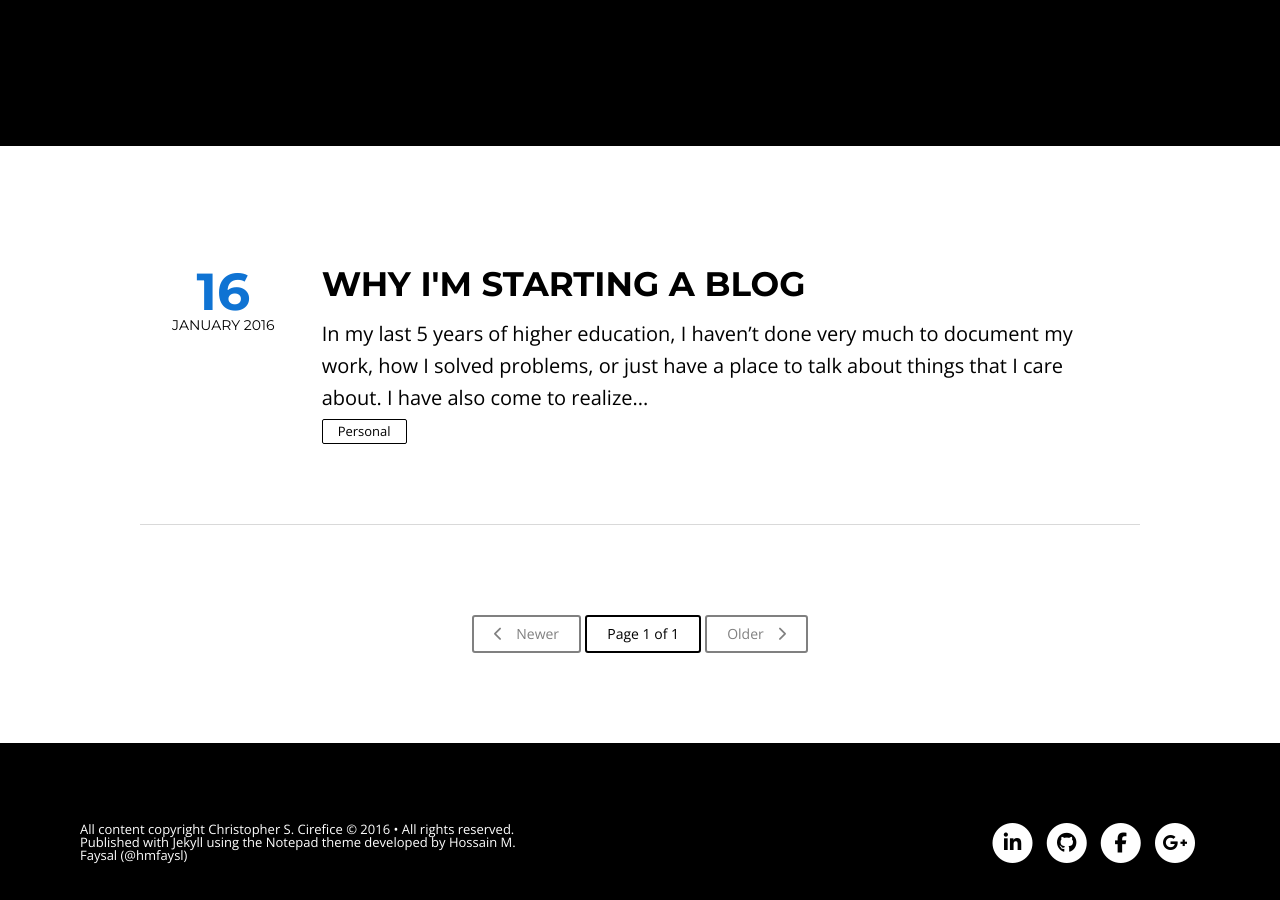
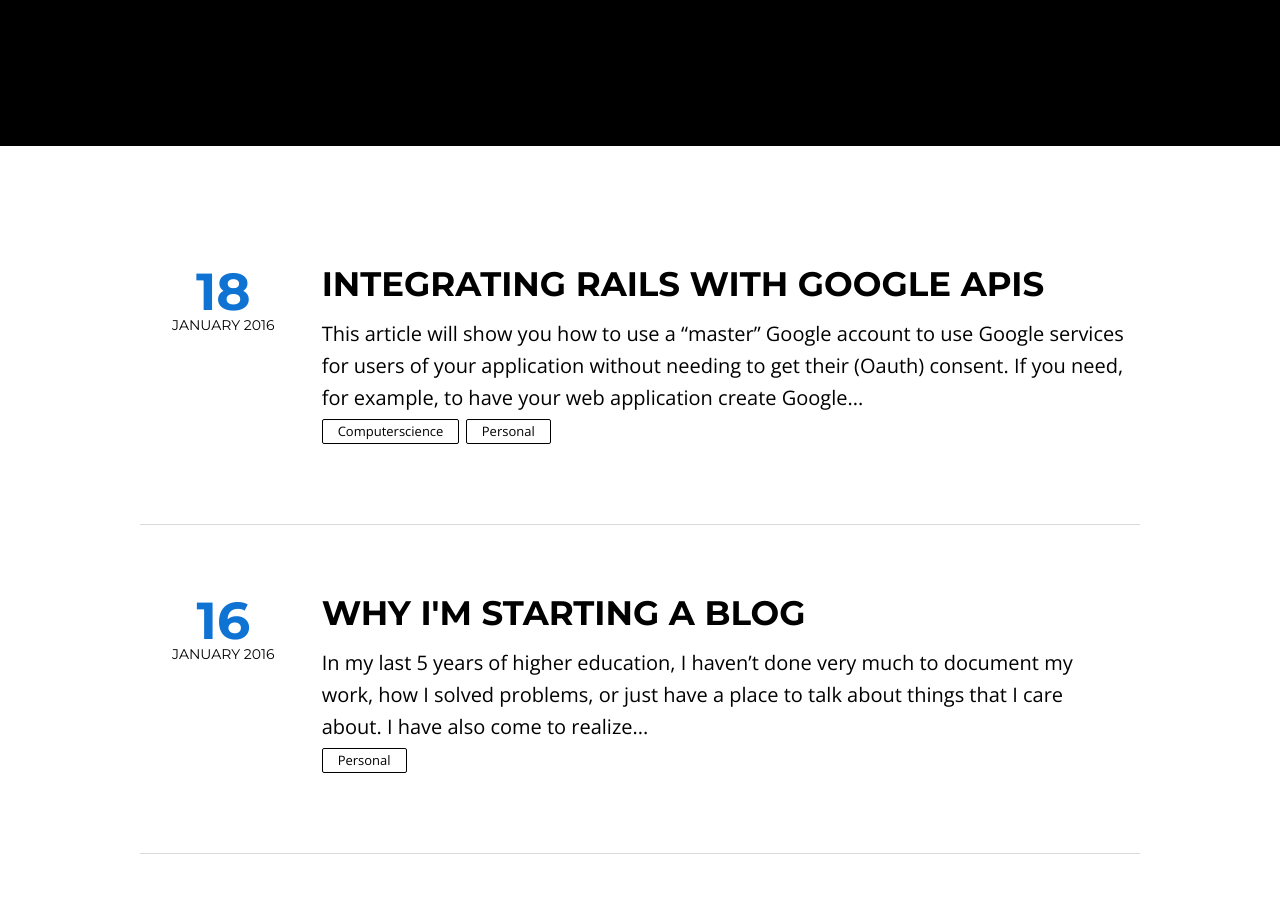
Before and after one commit to cireficc/cireficc.github.io, a Jekyll site: the page built from index.html, in a window 1280 px wide and 900 px high, scrolled down 378 px. Built offline with Jekyll 4.4.1, drawn with Linux system fonts in a browser that asks for light colours; nearby versions of some CDN libraries; library files that are not in the unit come from our copies; the list of posts is cut into pages by our own code; some of the changed lines change nothing that is shown.

Commit message:
Finish Google API post

```diff
--- a/_posts/2016-01-18-integrating-rails-with-google-apis.md
+++ b/_posts/2016-01-18-integrating-rails-with-google-apis.md
@@ -5,7 +5,7 @@ description: "Using a single Google account to access APIs to create calendar ev
 modified: "Sat Jan 16 2016 19:53:00 GMT-0500 (Eastern Standard Time)"
 category: personal
 comments: true
-published: false
+published: true
 categories:
   - computerscience
 tags:
@@ -17,7 +17,7 @@ tags:
 featured: false
 ---
 
-This article will show you how to use a "master" Google account to host and maintain data on Google services for users of your application without
+This article will show you how to use a "master" Google account to use Google services for users of your application without
 needing to get their (Oauth) consent. If you need, for example, to have your web application create Google Calendar events for your organization
 after users request dates/times, continue reading!
 
@@ -35,68 +35,161 @@ that allowed easy integration with Google services such as Spreadsheets, Calenda
 requires usage of the available [Google APIs](https://console.developers.google.com/start), specifically through using the
 [Ruby Client Library](https://developers.google.com/api-client-library/ruby).
 
-## A bit of research
+## Getting API access with a service account
 
-When I initially started, I wasted a lot of time looking into the complexities of [*service accounts*](https://developers.google.com/identity/protocols/OAuth2ServiceAccount),
-because one would initially think "*oh, I have a web app (server application) communicating with Google, so I should use a service account*".
-**Wrong**. Well, not *completely* wrong. Service accounts are designed to allow a web application to call Google APIs without necessarily interacting
-with Google user data. However, setting up a service account is very complex and there's essentially no documentation or example code on *how to use it*!
-The easier method is to simply use a *personal* account that is "in charge" of all the data, and use *that* to access the APIs. Our lab has a Google
-account that hosts our calendars, email, Drive storage, etc., so it made sense to completely bypass the service account scenario and simply authorize
-**our** Google account to use the APIs.
+A Google [service account](https://developers.google.com/identity/protocols/OAuth2ServiceAccount) will serve as the controller of all data,
+e.g. calendars, mail, drive storage, etc, and perform actions on behalf of your users (e.g. creating Calendar events for them, or sending them mail),
+but without needing direct access to *their* Google account/data. You can simply [create a Google account](https://accounts.google.com/signUp),
+and then immediately head over to the [Google developer console](https://console.developers.google.com/project), and follow the steps below.
 
-## Getting API access with a "boss" account
+- **Create a project** - give it any name that you want (e.g. *api-test*).
 
-When I say *boss account* I mean a Google account that will serve as the owner of all data, e.g. calendars, mail, drive storage, etc, and perform
-actions on behalf of your users (e.g. creating Calendar events for them, or sending them mail), but without needing direct access to *their* Google
-account/data. You can simply [create a Google account](https://accounts.google.com/signUp), and then immediately head over to the [Google developer
-console](https://console.developers.google.com/project), and follow the steps below.
+	![Create project]({{ site.url }}/images/integrating-rails-with-google-apis/create-project.png)
 
-1. **Create a project** - give it any name that you want (e.g. api-test)
- - wait for the project creation to finish
-2. **Use Google APIs** - click the link to *enable and manage APIs*
- - Some APIs are enabled by default, but let's enable Calendar and Mail
-3. Under the section Google Apps APIs, click and **enable Calendar and Mail**
- - You will be prompted to *Go to credentials* in order to generate your API keys. Finish enabling both APIs, then click that dialog
-4. **Get credentials** - choose *New credentials*, and select *Oauth client ID*
- - An *Oauth client ID* is **normally** used on a per-user authorization basis when you request to access their data, e.g. requesting to access
-a user's Google Calendar, or their Facebook profile. However, we're going to manually authorize our "boss" account and use *it* and it only to
-access Google APIs.
- - Configure the *consent screen*; this screen will only be shown once to one person (your "boss" account), so it is not necessary to fill it
-out entirely. Just enter the *product name* and save.
-5. For the *application type*, choose ***other*** and give it a name
- - At this point you will be shown the **client_id** and **client_secret** - these are the important things, **do not share this information**!
-6. Close the dialog and click the download button to download the JSON file containing the API credentials: ![Download]({{ site.url }}/images/integrating-rails-with-google-apis/download.png)
-7. Install the Ruby Google API client with `gem install google-api-client`, or if you prefer in a Gemfile:
-{% highlight ruby linenos=table %}
-source 'https://rubygems.org'
+- **Use Google APIs** - click the link to *enable and manage APIs*.
+	- Some APIs are enabled by default, but let's enable Calendar and Mail.
 
-gem 'google-api-client', '~> 0.9'
+- Under the section Google Apps APIs, click and **enable Calendar and Mail**.
+	- You will be prompted to *Go to credentials* in order to generate your API keys. Finish enabling both APIs, then click *go to credentials*.
 
-def func
-    puts "Hello"
-end
+		![Download]({{ site.url }}/images/integrating-rails-with-google-apis/go-to-credentials.png)
 
-def func
-    puts "Hello"
-end
+	- On this screen you will see a link to [service account](https://console.developers.google.com/permissions/serviceaccounts). Go ahead and click it.
 
-def func
-    puts "Hello"
-end
+- **Create service account** - click the pretty blue button!
+	- Name your service account whatever you want (e.g. *api-service*)
+	- Check the box for *Furnish a new private key, and make the key type JSON
+	- Click *Create*
 
-def func
-    puts "Hello"
-end
+	![Download]({{ site.url }}/images/integrating-rails-with-google-apis/create-service-account.png)
 
-def func
-    puts "Hello"
-end
+A JSON file was just downloaded to your computer; you will use this when connecting to the various Google API clients. It should look something like this:
 
-def func
-    puts "Hello"
+{% highlight json %}
+{
+  "type": "service_account",
+  "project_id": "api-test-1244",
+  "private_key_id": "676.....f7a",
+  "private_key": "-----BEGIN PRIVATE KEY-----\nMII.....FwE=\n-----END PRIVATE KEY-----\n",
+  "client_email": "api-service@api-test-1244.iam.gserviceaccount.com",
+  "client_id": "108.....320",
+  "auth_uri": "https://accounts.google.com/o/oauth2/auth",
+  "token_uri": "https://accounts.google.com/o/oauth2/token",
+  "auth_provider_x509_cert_url": "https://www.googleapis.com/oauth2/v1/certs",
+  "client_x509_cert_url": "https://www.googleapis.com/robot/v1/metadata/x509/api-service%40api-test-1244.iam.gserviceaccount.com"
+}
+{% endhighlight %}
+
+We're going to test out the Ruby API client in the next few steps.
+
+- Install the Ruby Google API client with `gem install google-api-client`, or if you prefer in a Gemfile, `gem 'google-api-client', '~> 0.9.1'`.
+
+Let's get a quick script set up to list the calendars our service account has access to. The first thing we should do is create a helper class to handle authorization, API scoping and API variables. This allows for a more centralized access point to the Calendar API.
+
+{% highlight ruby lineanchors %}
+require 'googleauth'
+require 'google/apis/calendar_v3'
+
+class GoogleCalendarHelper
+
+  attr_reader :calendar
+  SCOPE = ["https://www.googleapis.com/auth/calendar"]
+  CALENDAR_ID = 'tg7popn406fnihirr8119f7150@group.calendar.google.com'
+
+  def initialize
+	@calendar = Google::Apis::CalendarV3::CalendarService.new
+	# get_application_default forces the use of this environment variable.
+	# Set it to the location of your JSON credentials.
+	ENV["GOOGLE_APPLICATION_CREDENTIALS"] = "api-test-key.json"
+	@calendar.authorization = Google::Auth.get_application_default(SCOPE)
+  end
 end
 {% endhighlight %}
+
+Create a Google Calendar and update `CALENDAR_ID` to the appropriate value; the calendar's id can be found through *Calendar settings*. Now we can write a script to test the API.
+
+{% highlight ruby lineanchors %}
+require_relative 'google_calendar_helper'
+
+# Initialize the API via our helper
+@calendar_helper = GoogleCalendarHelper.new
+@calendar = @calendar_helper.calendar
+
+# List all calendars that the service account has access to
+page_token = nil
+begin
+  result = @calendar.list_calendar_lists(page_token: page_token)
+  if result.items.empty?
+	puts "No access to any calendar!"
+  else
+	result.items.each do |c|
+	  puts "CAL: #{c.summary}"
+	end
+	if result.next_page_token != page_token
+	  page_token = result.next_page_token
+	else
+	  page_token = nil
+	end
+  end
+end while !page_token.nil?
+{% endhighlight %}
+
+Running the above script should output **No access to any calendar!**. The service account does not own any resources - it can only make API calls. Therefore, any resources you want to access via the API must be shared with the service account's email address. Under *Calendar settings*, share the calendar with your service account, and re-run the script.
+
+The output should now display any calendar that the service account can access, e.g. **CAL: Google API Test Calendar**. Now we can create an event. Add the following code to the previous script:
+
+{% highlight ruby lineanchors %}
+MINUTES_PER_DAY = 60 * 24
+date_start = DateTime.now + Rational(60, MINUTES_PER_DAY)
+date_end = date_start + Rational(60, MINUTES_PER_DAY)
+
+event = Google::Apis::CalendarV3::Event.new({
+  summary: 'Calendar API Test Event',
+  location: 'Test',
+  description: 'Testing the Calendar API',
+  start: {
+    date_time: date_start
+  },
+  end: {
+    date_time: date_end
+  },
+  attendees: [
+    {email: 'some_attendee@gmail.com'},
+    {email: 'some_student@university.edu'}
+  ]
+})
+
+result = @calendar.insert_event(GoogleCalendarHelper::CALENDAR_ID, event)
+puts "Event created: #{result.to_yaml}"
+{% endhighlight %}
+
+You should see the event created in the calendar for an hour from when you ran the script, lasting an hour. Finally, let's get a list of upcoming events:
+
+{% highlight ruby lineanchors %}
+response = @calendar.list_events(GoogleCalendarHelper::CALENDAR_ID,
+                              max_results: 10,
+                              single_events: true,
+                              order_by: 'startTime',
+                              time_min: Time.now.iso8601)
+
+puts "Upcoming events:"
+puts "No upcoming events found" if response.items.empty?
+response.items.each do |event|
+  start = event.start.date || event.start.date_time
+  puts "- #{event.summary} (#{start})"
+  puts event.to_yaml
+end
+{% endhighlight %}
+
+Other Google APIs, such as Mail, can be integrated easily - this is all Ruby, so dropping these functions into Rails is a simple task. Here are some resources that I found useful when getting this working:
+
+ - [Application Default Credentials](https://developers.google.com/identity/protocols/application-default-credentials) (aka service account credentials)
+ - [Service Accounts](https://developers.google.com/api-client-library/ruby/auth/service-accounts)
+ - [Calendar API Reference](https://developers.google.com/google-apps/calendar/v3/reference)
+ - [Calendar API Rdoc](http://www.rubydoc.info/github/google/google-api-ruby-client/Google/Apis/CalendarV3)
+ - [Calendar API Explorer](https://developers.google.com/apis-explorer/?hl=en_US#p/calendar/v3)
+ - [Progress bars in Rails](https://infinum.co/the-capsized-eight/articles/progress-bar-in-rails) - particularly useful if you'll have long-running API tasks and don't want to leave users in the dark about progress
+ - [Batch API requests](https://developers.google.com/google-apps/calendar/batch) - do requests in batches to speed up response time
 
 *[MLL]: Modern Languages and Literatures
 *[GVSU]: Grand Valley State University
```
Also changed, not shown: images/integrating-rails-with-google-apis/create-project.png (added), images/integrating-rails-with-google-apis/create-service-account.png (added), images/integrating-rails-with-google-apis/go-to-credentials.png (added).
